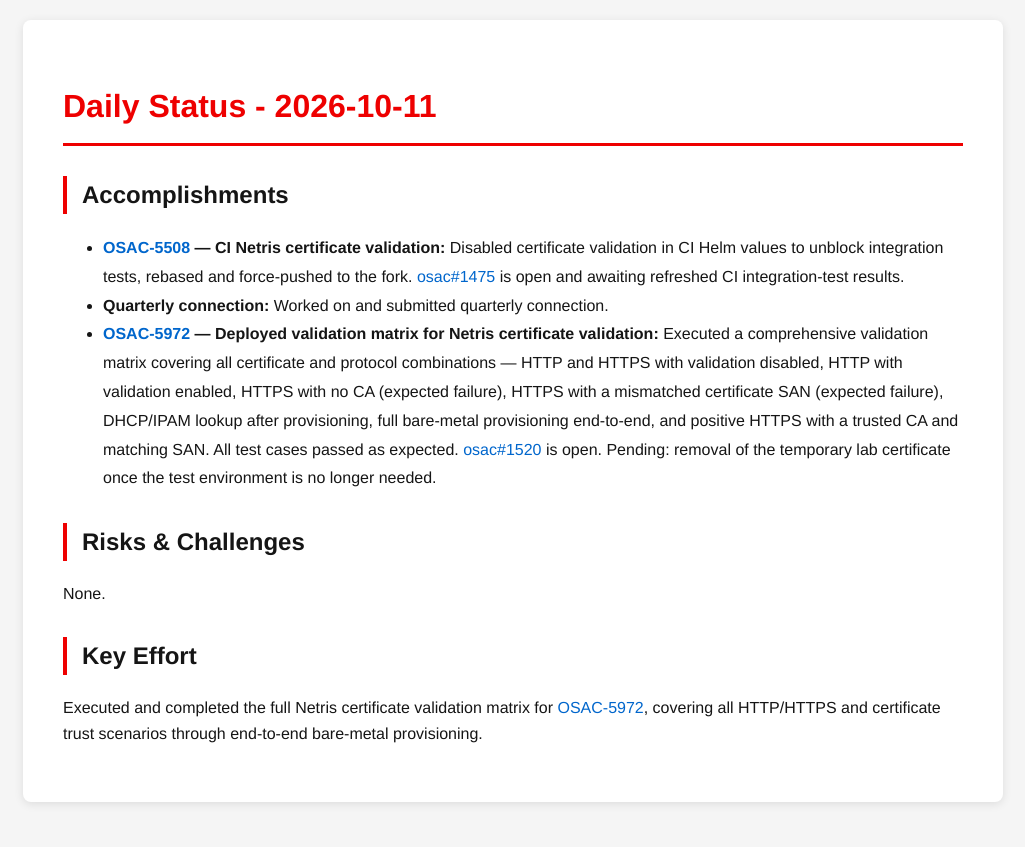
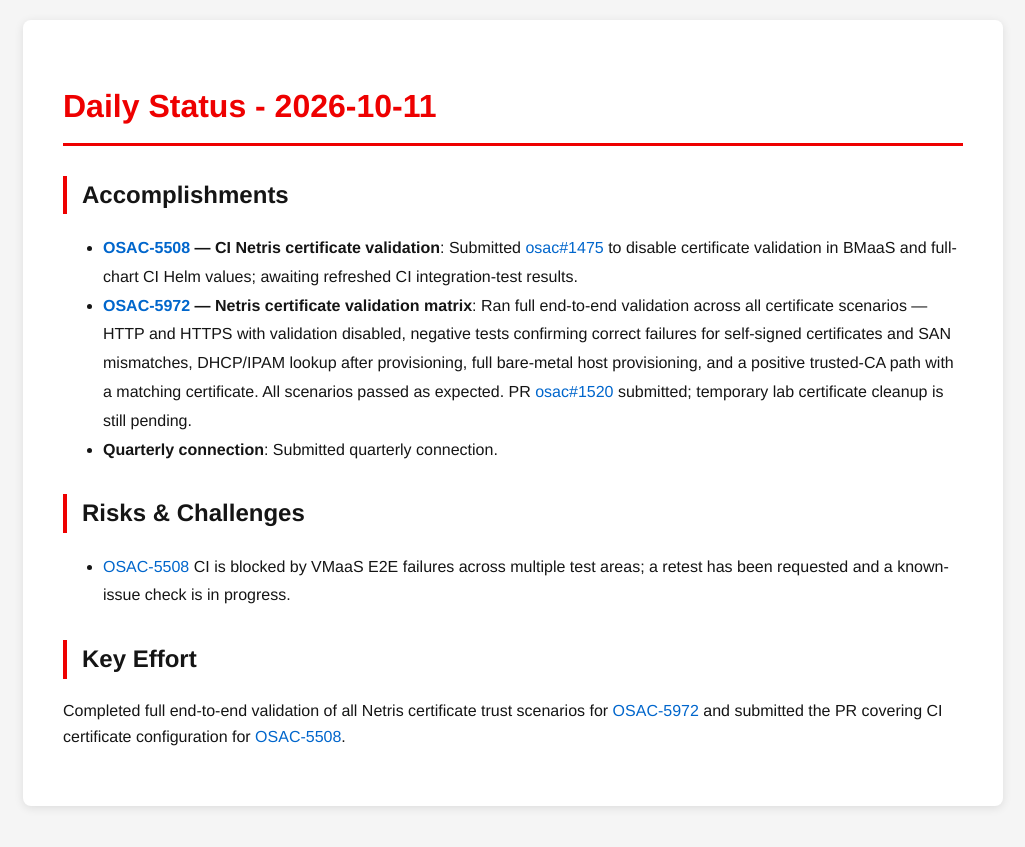
Before and after one commit to tzvatot/daily-status, a Jekyll site: the page built from 2026-10-11.md, in a window 1280 px wide. Shown: the top 847 px of the page, without its empty margins (127-1152 px from the left). Built offline with Jekyll 4.4.1, drawn with Linux system fonts in a browser that asks for light colours.

Commit message:
Daily status update - 2026-10-11

```diff
--- a/2026-10-11.md
+++ b/2026-10-11.md
@@ -7,12 +7,12 @@
 # Daily Status - 2026-10-11
 
 ## Accomplishments
-- **[OSAC-5508](https://redhat.atlassian.net/browse/OSAC-5508) — CI Netris certificate validation:** Disabled certificate validation in CI Helm values to unblock integration tests, rebased and force-pushed to the fork. [osac#1475](https://github.com/osac-project/osac/pull/1475) is open and awaiting refreshed CI integration-test results.
-- **Quarterly connection:** Worked on and submitted quarterly connection.
-- **[OSAC-5972](https://redhat.atlassian.net/browse/OSAC-5972) — Deployed validation matrix for Netris certificate validation:** Executed a comprehensive validation matrix covering all certificate and protocol combinations — HTTP and HTTPS with validation disabled, HTTP with validation enabled, HTTPS with no CA (expected failure), HTTPS with a mismatched certificate SAN (expected failure), DHCP/IPAM lookup after provisioning, full bare-metal provisioning end-to-end, and positive HTTPS with a trusted CA and matching SAN. All test cases passed as expected. [osac#1520](https://github.com/osac-project/osac/pull/1520) is open. Pending: removal of the temporary lab certificate once the test environment is no longer needed.
+- **[OSAC-5508](https://redhat.atlassian.net/browse/OSAC-5508) — CI Netris certificate validation**: Submitted [osac#1475](https://github.com/osac-project/osac/pull/1475) to disable certificate validation in BMaaS and full-chart CI Helm values; awaiting refreshed CI integration-test results.
+- **[OSAC-5972](https://redhat.atlassian.net/browse/OSAC-5972) — Netris certificate validation matrix**: Ran full end-to-end validation across all certificate scenarios — HTTP and HTTPS with validation disabled, negative tests confirming correct failures for self-signed certificates and SAN mismatches, DHCP/IPAM lookup after provisioning, full bare-metal host provisioning, and a positive trusted-CA path with a matching certificate. All scenarios passed as expected. PR [osac#1520](https://github.com/osac-project/osac/pull/1520) submitted; temporary lab certificate cleanup is still pending.
+- **Quarterly connection**: Submitted quarterly connection.
 
 ## Risks & Challenges
-None.
+- [OSAC-5508](https://redhat.atlassian.net/browse/OSAC-5508) CI is blocked by VMaaS E2E failures across multiple test areas; a retest has been requested and a known-issue check is in progress.
 
 ## Key Effort
-Executed and completed the full Netris certificate validation matrix for [OSAC-5972](https://redhat.atlassian.net/browse/OSAC-5972), covering all HTTP/HTTPS and certificate trust scenarios through end-to-end bare-metal provisioning.
+Completed full end-to-end validation of all Netris certificate trust scenarios for [OSAC-5972](https://redhat.atlassian.net/browse/OSAC-5972) and submitted the PR covering CI certificate configuration for [OSAC-5508](https://redhat.atlassian.net/browse/OSAC-5508).
```
